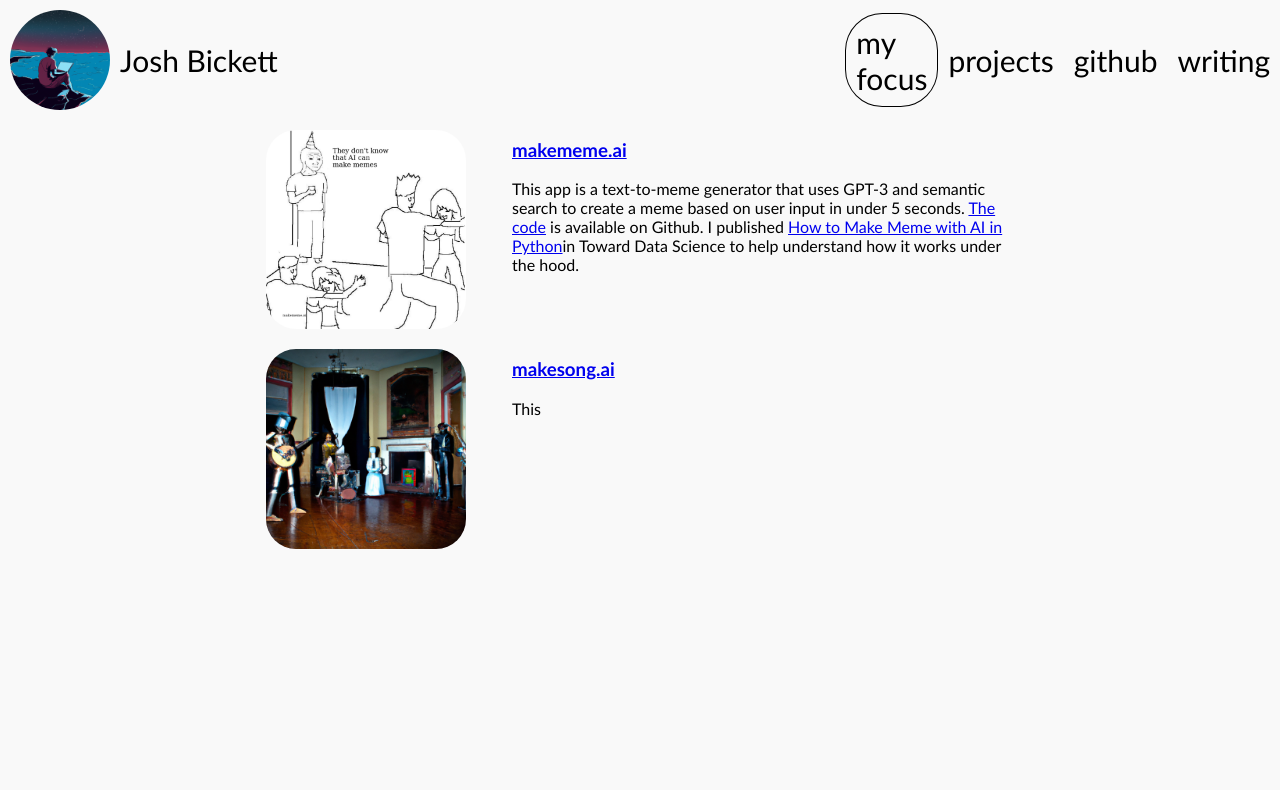
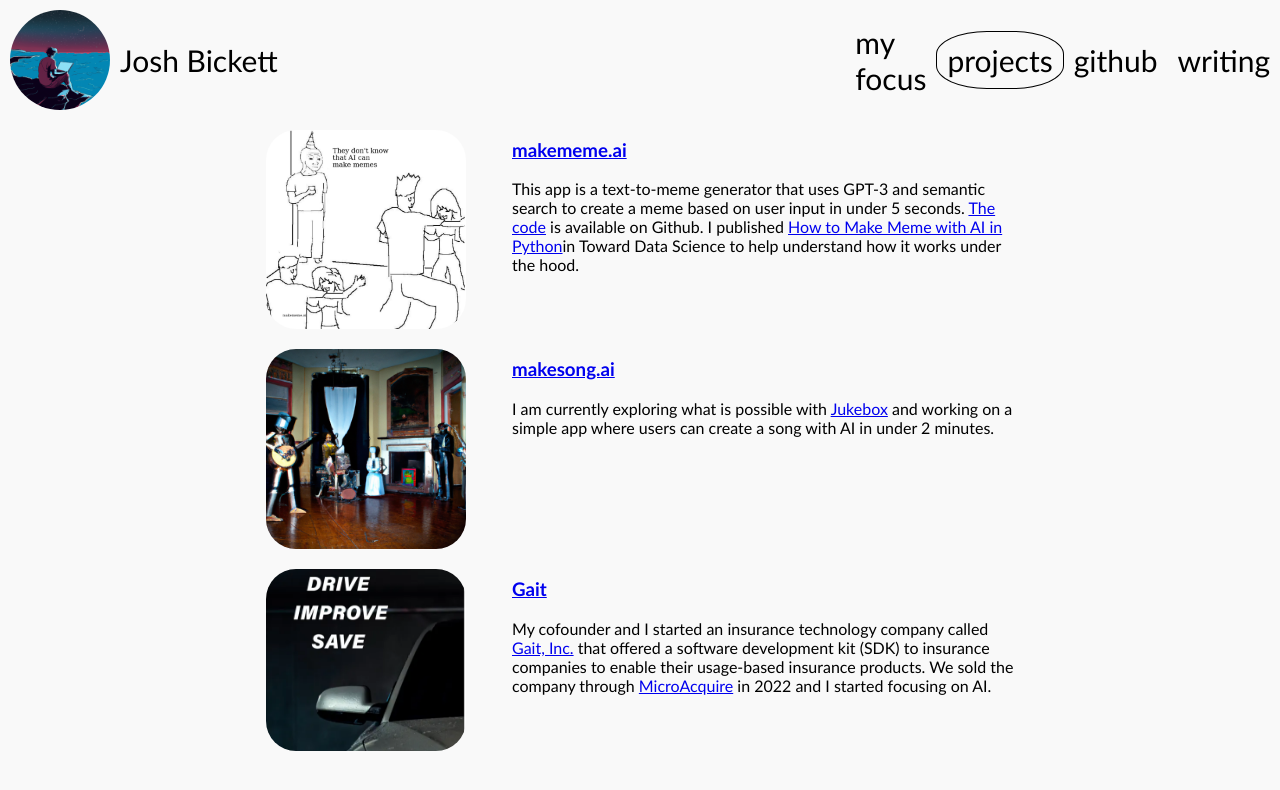
Before and after one commit to joshbickett/bickett.ai, a React (Create React App) app: page /projects in a window 1280 px wide. Shown: the top 790 px of the page. Built offline with nearby package versions, Linux system fonts and the light colour scheme.

Commit message:
Add gait to projects

```diff
--- a/src/pages/Projects.js
+++ b/src/pages/Projects.js
@@ -1,12 +1,13 @@
 import { NavigationBar } from "../components/NavigationBar";
 import memeImage from "../assets/meme.jpg";
 import musicImage from "../assets/music.png";
+import gaitImage from "../assets/gait-2.png";
 
 export const Projects = ({ isMobile }) => {
   return (
     <div>
       <div style={{ height: "100vh" }}>
-        <NavigationBar active={"my focus"} isMobile={isMobile} />
+        <NavigationBar active={"projects"} isMobile={isMobile} />
 
         <div
           style={{
@@ -54,7 +55,41 @@ export const Projects = ({ isMobile }) => {
             <h3>
               <a href="https://makesong.ai/">makesong.ai</a>
             </h3>
-            <p>This</p>
+            <p>
+              I am currently exploring what is possible with{" "}
+              <a href="https://jukebox.openai.com/">Jukebox</a> and working on a
+              simple app where users can create a song with AI in under 2
+              minutes.
+            </p>
+          </div>
+          <div></div>
+        </div>
+        <div
+          style={{
+            display: "grid",
+            gridTemplateColumns: "1fr 1fr 2fr 1fr",
+          }}
+        >
+          <div></div>
+          <img
+            src={gaitImage}
+            alt="gait"
+            style={{ width: "200px", borderRadius: "30px", margin: "10px" }}
+          />
+          <div>
+            <h3>
+              <a href="https://apps.apple.com/us/app/gait-a-driver-score-app/id1516971190">
+                Gait
+              </a>
+            </h3>
+            <p>
+              My cofounder and I started an insurance technology company called{" "}
+              <a href="https://gaitcar.com/">Gait, Inc.</a> that offered a
+              software development kit (SDK) to insurance companies to enable
+              their usage-based insurance products. We sold the company through{" "}
+              <a href="https://microacquire.com/">MicroAcquire</a> in 2022 and I
+              started focusing on AI.
+            </p>
           </div>
           <div></div>
         </div>
```
Also changed, not shown: src/assets/gait-2.png (added), src/assets/gait.png (added).
